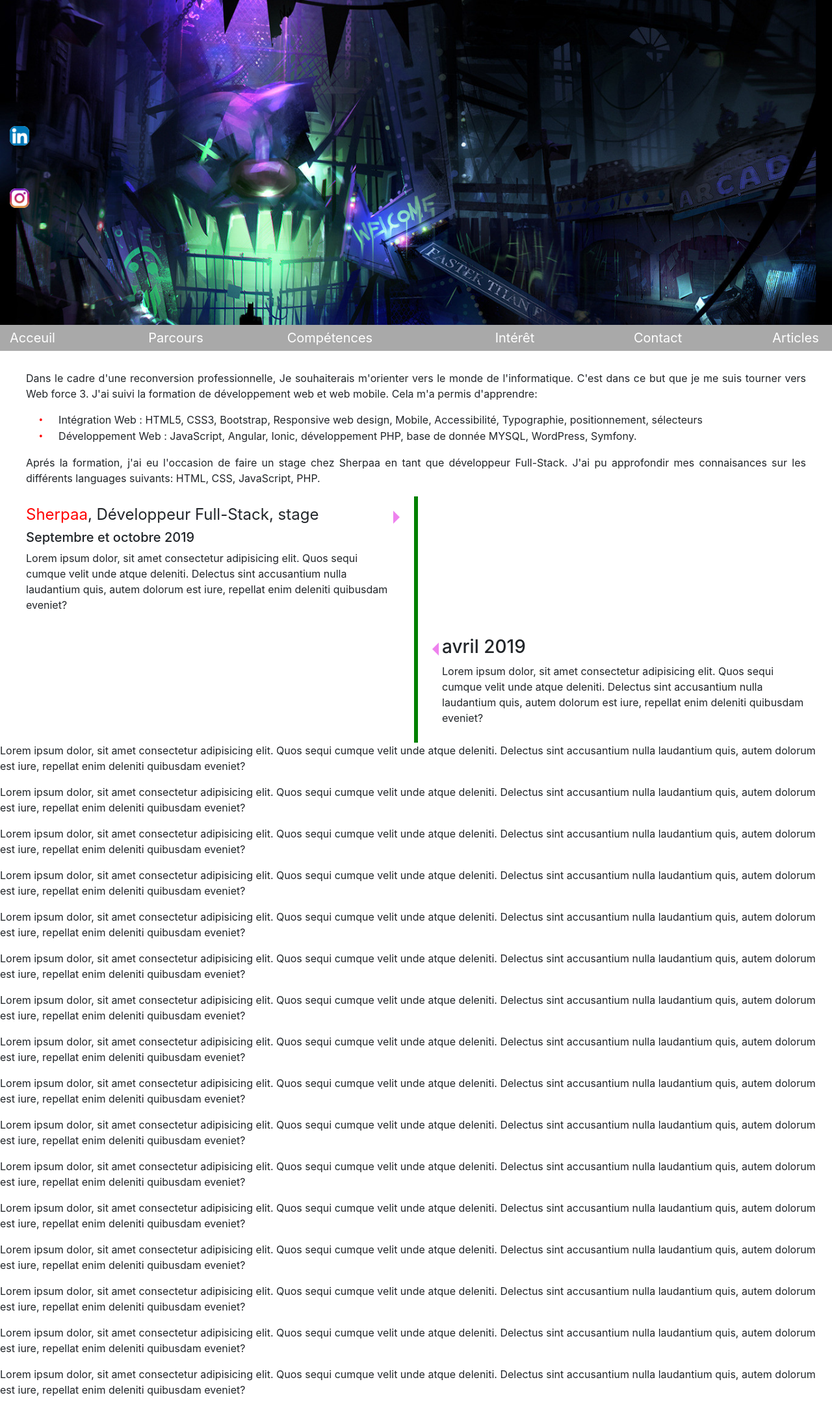
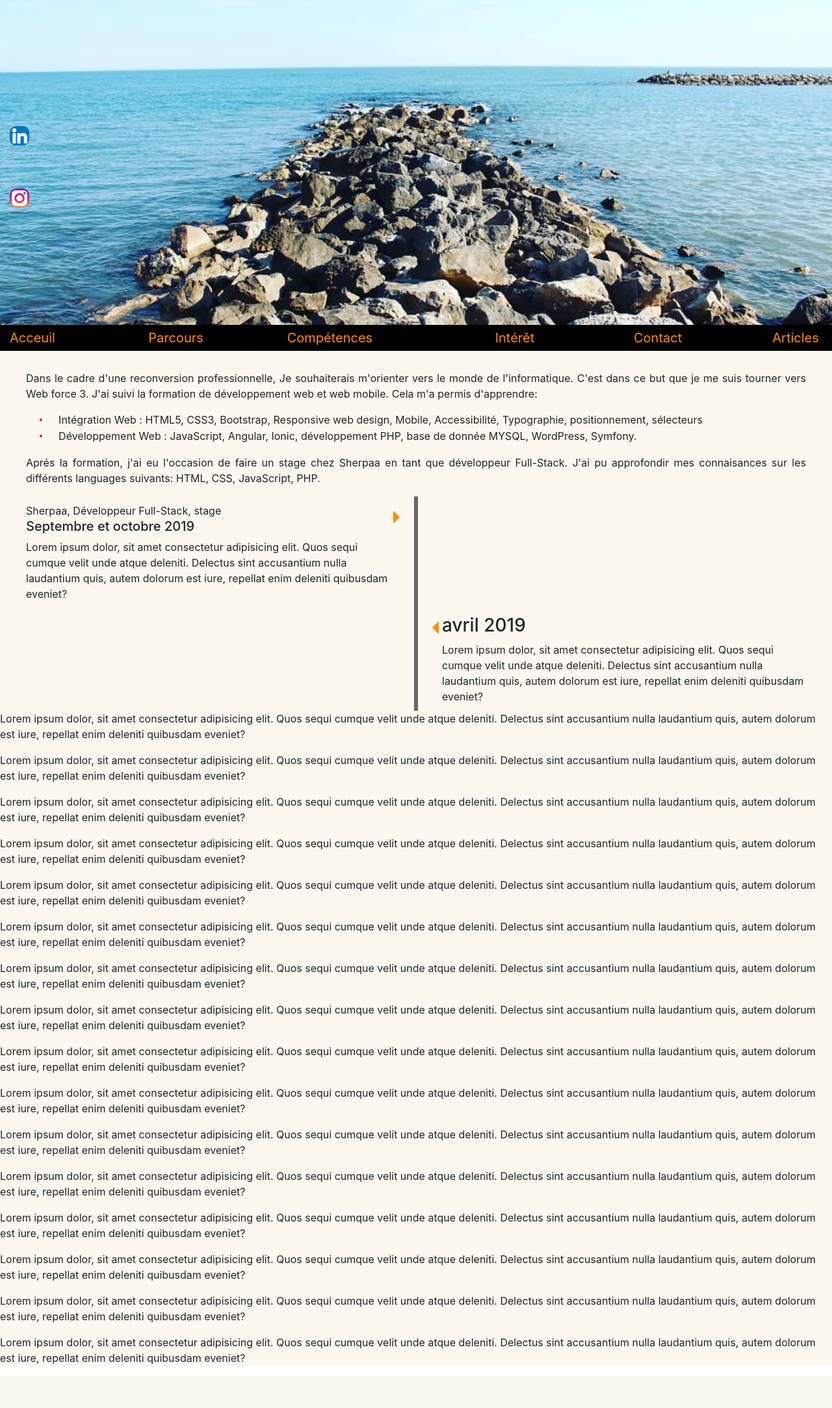
Before and after one commit to Anandh21/Projet-personnel-V2, a PHP site: page / in a window 1280 px wide. Shown: the whole page at 65% size. After the commit the page ends 2118 px from the top, so only its background shows below. Run offline with PHP 8.4, Linux system fonts and the light colour scheme; some libraries are stand-ins or nearby versions.

Commit message:
couleur
changement  de palette de couleur
rajout du style du nom des entreprises

```diff
--- a/css/code.css
+++ b/css/code.css
@@ -16,12 +16,12 @@ img{
     height: 40px;
     width: 100%;
     font-size: 20px;
-    background: darkgray;
+    background: black;
     margin-left: 0px;
 }
 
 #navbar a{
-    color: white;
+    color: darkorange;
 }
 
 /* header */
@@ -86,6 +86,7 @@ img{
     color: red;
     margin: 0 20px;
 }
+
 /* timeline */
 .timeline{
     position: relative;
@@ -95,7 +96,7 @@ img{
     content:'';
     position: absolute;
     width: 6px;
-    background-color: green;
+    background-color: dimgrey;
     top:0;
     bottom: 0;
     left:50%;
@@ -128,7 +129,7 @@ img{
     right: 25px;
     border: medium solid black;
     border-width: 10px 0 10px 10px;
-    border-color:transparent transparent transparent violet;
+    border-color:transparent transparent transparent darkorange;
 }
 
 .right::before{
@@ -139,10 +140,11 @@ img{
     width: 0;
     z-index: 1;
     left: 25px;
-    border:medium solid white;
+    border:medium solid ;
     border-width: 10px 10px 10px 0;
-    border-color:transparent violet transparent transparent;
+    border-color:transparent darkorange transparent transparent;
 }
+
 @media screen and (max-width: 600px){
     .timeline::after{
         left: 31px;
@@ -164,15 +166,25 @@ img{
         left:0;
     }
 }
-.titre1 {
 
-    font-size: 1.5em;
-    margin-bottom: 5px;
-}
-.titre1 span{
-    color: red;
-}
+
 
 main {
     padding-top: 30px;
+    background-color: #FCF8EF ;
 }
+
+/* text timeline */
+.NomEntreprise{
+    color: darkblue;
+    font-weight: bold;
+    font-size: 1.3em;
+}
+
+.content li::before{
+    content: "•";
+    margin: 0 10px;
+}
+.content p {
+    margin-block-end: inherit;
+}
```
Also changed, not shown: image/background1.jpg, image/background2.jpg, image/background3.jpg.
